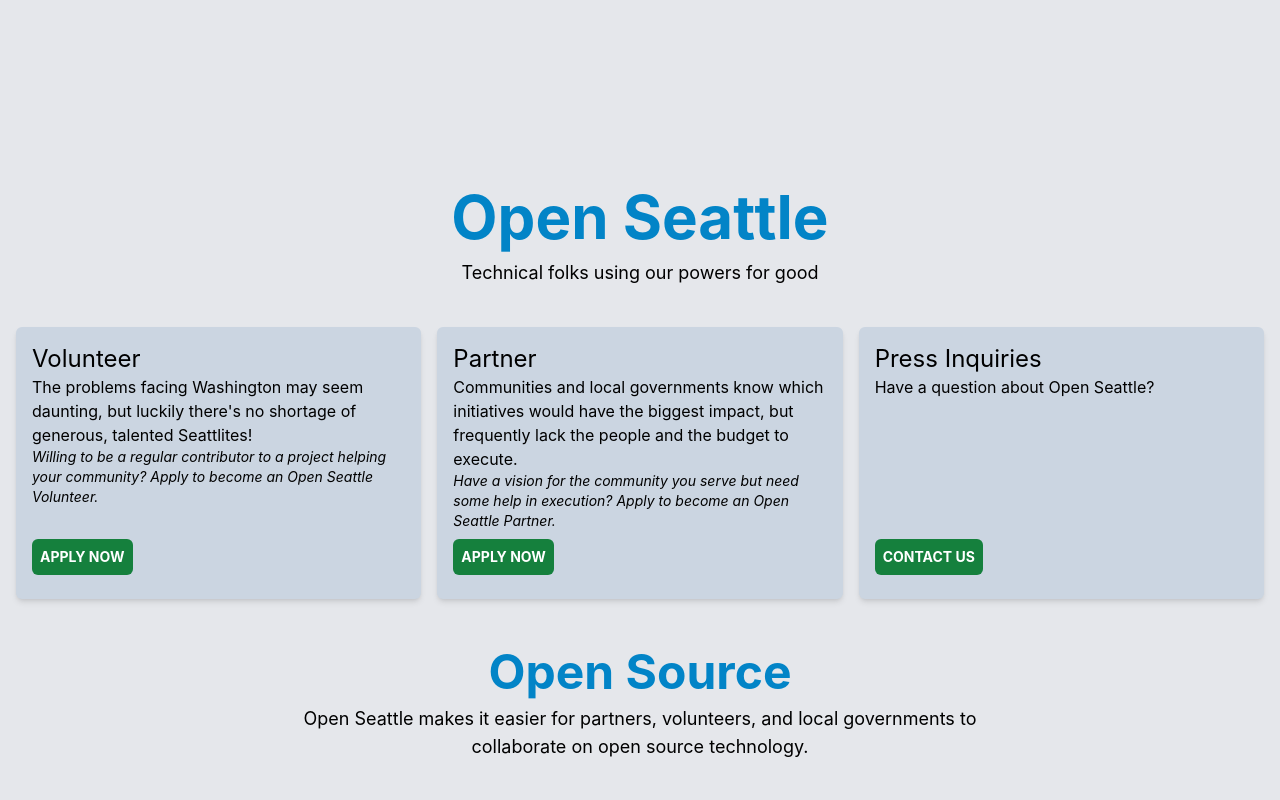
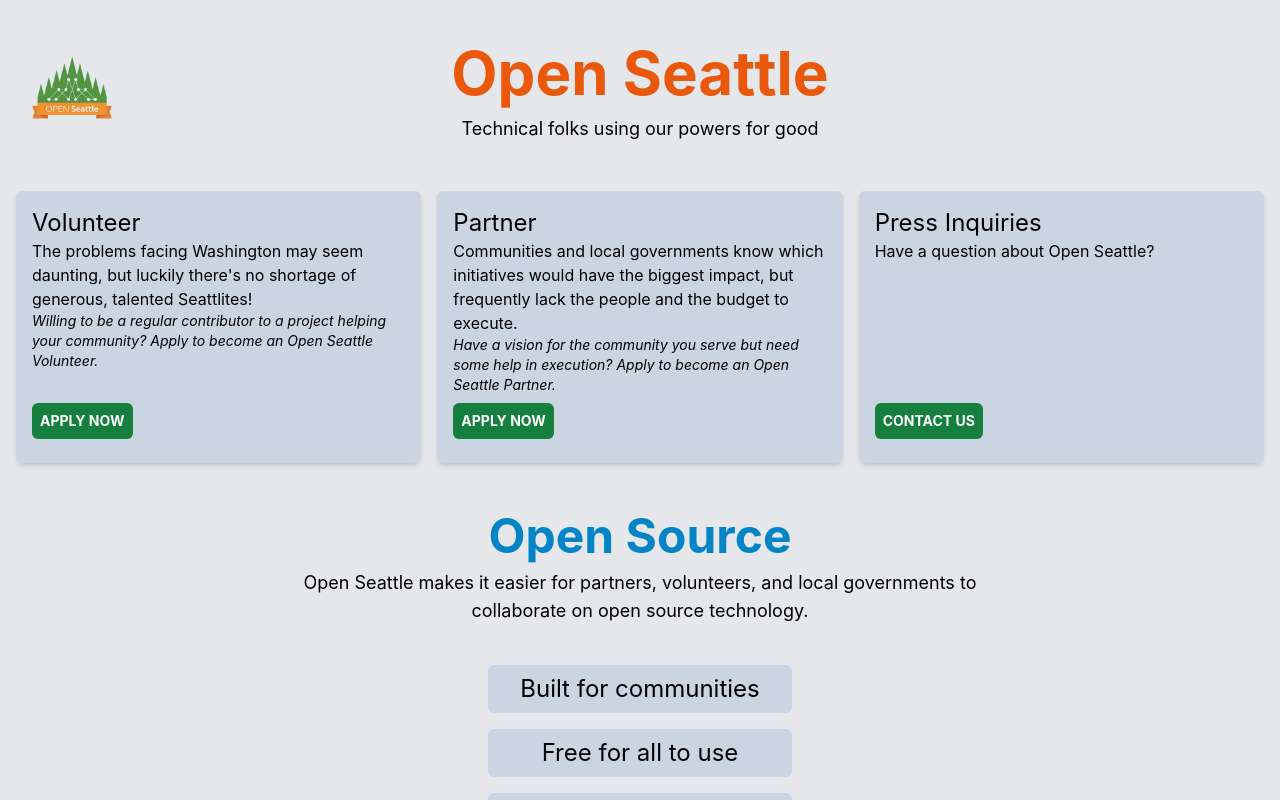
Before and after one commit to openseattle/website-v1, a Next.js app: page / in a window 1280 px wide. Shown: the top 800 px of the page. Built offline with nearby package versions, Linux system fonts and the light colour scheme; a web font is replaced by a local one.

Commit message:
Alter color scheme and header styles.

```diff
--- /dev/null
+++ b/components/Header.jsx
@@ -0,0 +1,20 @@
+import Image from 'next/image';
+
+export default function Header() {
+  return (
+    <header className='grid w-full grid-cols-3 items-center py-8 px-8'>
+      <Image
+        src='/openseattle-500x392.png'
+        alt='Open Seattle Logo'
+        width={80}
+        height={80}
+      />
+      <div className='hidden justify-self-center text-center md:block'>
+        <h1 className='whitespace-nowrap text-6xl font-bold leading-snug text-orange-600 dark:text-orange-400'>
+          Open Seattle
+        </h1>
+        <h2 className='text-lg'>Technical folks using our powers for good</h2>
+      </div>
+    </header>
+  );
+}
--- a/pages/_app.js
+++ b/pages/_app.js
@@ -1,11 +1,13 @@
 import Navbar from '../components/Navbar';
 import '../styles/globals.css';
 import Image from 'next/image';
+import Header from '../components/Header';
 
 function MyApp({ Component, pageProps }) {
   return (
     <>
       <div className='flex min-h-screen flex-col items-center'>
+        <Header />
         <Component {...pageProps} />
         <footer className='flex w-full flex-col items-center border-t border-solid border-t-slate-600 py-2'>
           <Image
--- a/pages/index.js
+++ b/pages/index.js
@@ -14,12 +14,6 @@
       </Head>
 
       <main className='flex max-w-7xl flex-1 flex-col items-center py-4 px-4'>
-        <div className='py-10 text-center lg:pt-40'>
-          <h1 className='text-6xl font-bold leading-snug text-sky-600 dark:text-sky-300'>
-            Open Seattle
-          </h1>
-          <h2 className='text-lg'>Technical folks using our powers for good</h2>
-        </div>
         <div className='grid gap-4 lg:grid-cols-3'>
           <Card>
             <h2 className='max-w-prose text-2xl'>Volunteer</h2>
```
